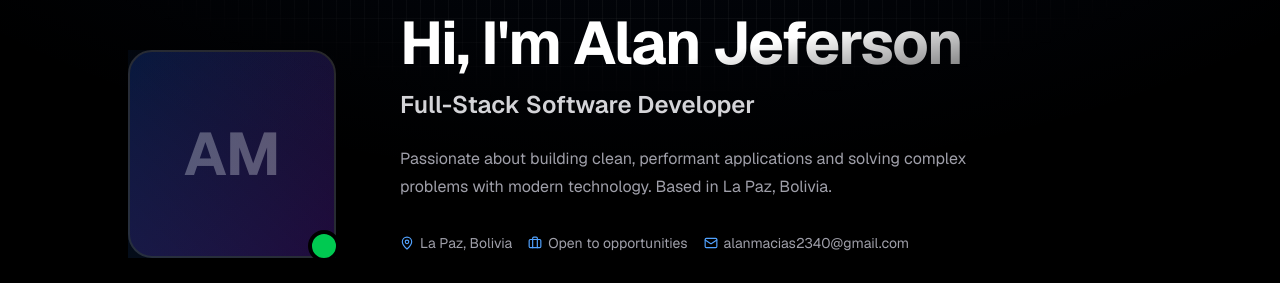
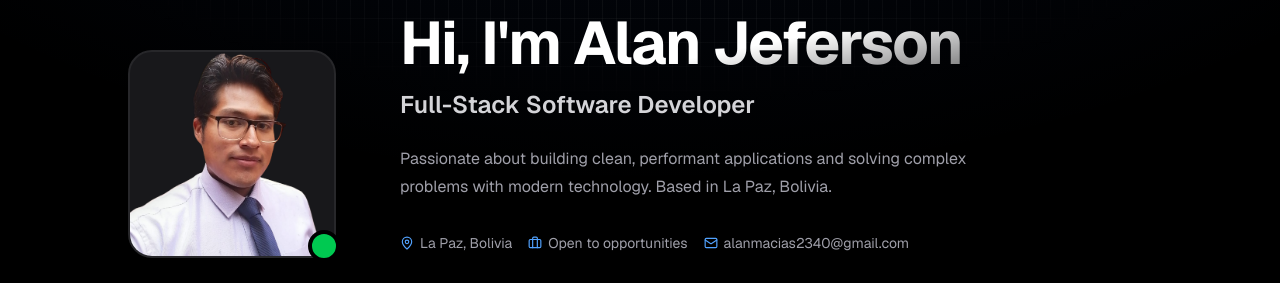
Before and after one commit to AlanMacias2340/personal_portfolio, a Next.js app: page / in a window 1280 px wide. Shown: the part 294-577 px from the top of the page. Built offline with nearby package versions, Linux system fonts and the light colour scheme; no server answers.

Commit message:
feat: add profile image to Inicio component and update styles

```diff
--- a/app/components/inicio.tsx
+++ b/app/components/inicio.tsx
@@ -2,6 +2,7 @@
 
 import { motion } from "framer-motion";
 import { ArrowRight, Mail, MapPin, Briefcase } from "lucide-react";
+import Image from "next/image";
 import { useT } from "../i18n/LanguageProvider";
 
 export default function Inicio() {
@@ -26,11 +27,15 @@ export default function Inicio() {
           className="shrink-0"
         >
           <div className="relative">
-            <div className="w-40 h-40 sm:w-52 sm:h-52 rounded-3xl overflow-hidden border-2 border-zinc-800 bg-gradient-to-br from-blue-600/20 to-purple-600/20 flex items-center justify-center">
-              <div className="absolute inset-0 bg-gradient-to-tr from-blue-500/10 to-transparent" />
-              <span className="text-5xl sm:text-6xl font-bold text-white/30 select-none">
-                AM
-              </span>
+            <div className="relative w-40 h-40 sm:w-52 sm:h-52 rounded-3xl overflow-hidden border-2 border-zinc-800 bg-zinc-900">
+              <Image
+                src="/perfil/perfil.png"
+                alt="Alan Jeferson"
+                fill
+                className="object-cover"
+                sizes="(max-width: 640px) 160px, 208px"
+                priority
+              />
             </div>
             <div className="absolute -bottom-1 -right-1 w-8 h-8 rounded-full bg-green-500 border-4 border-black" />
           </div>
```
Also changed, not shown: public/perfil/perfil.png (added).
